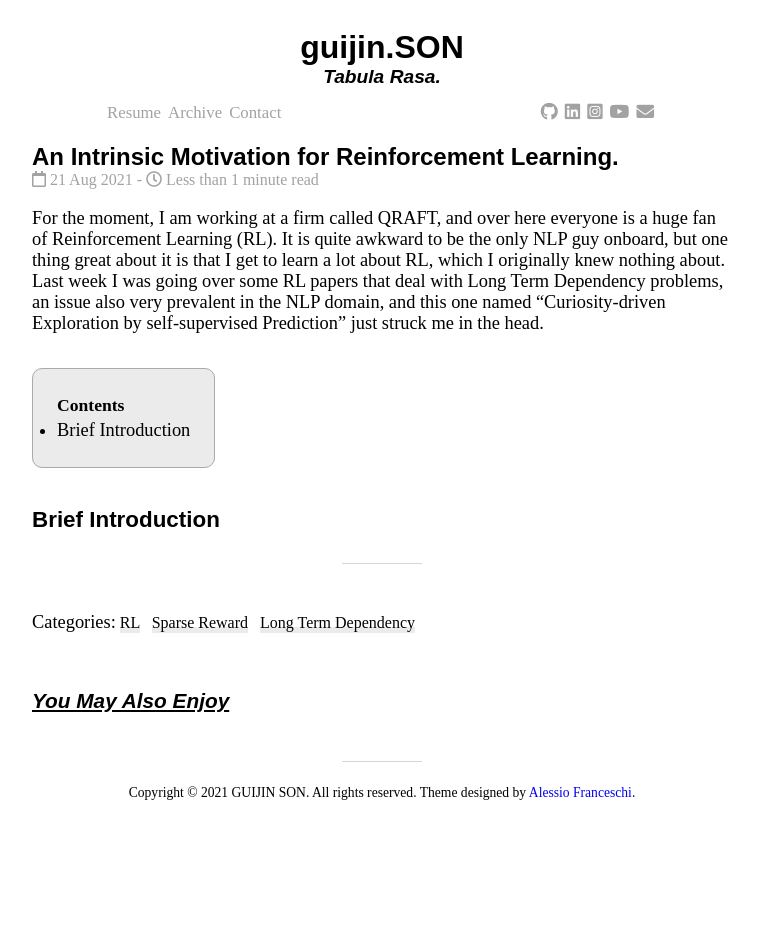
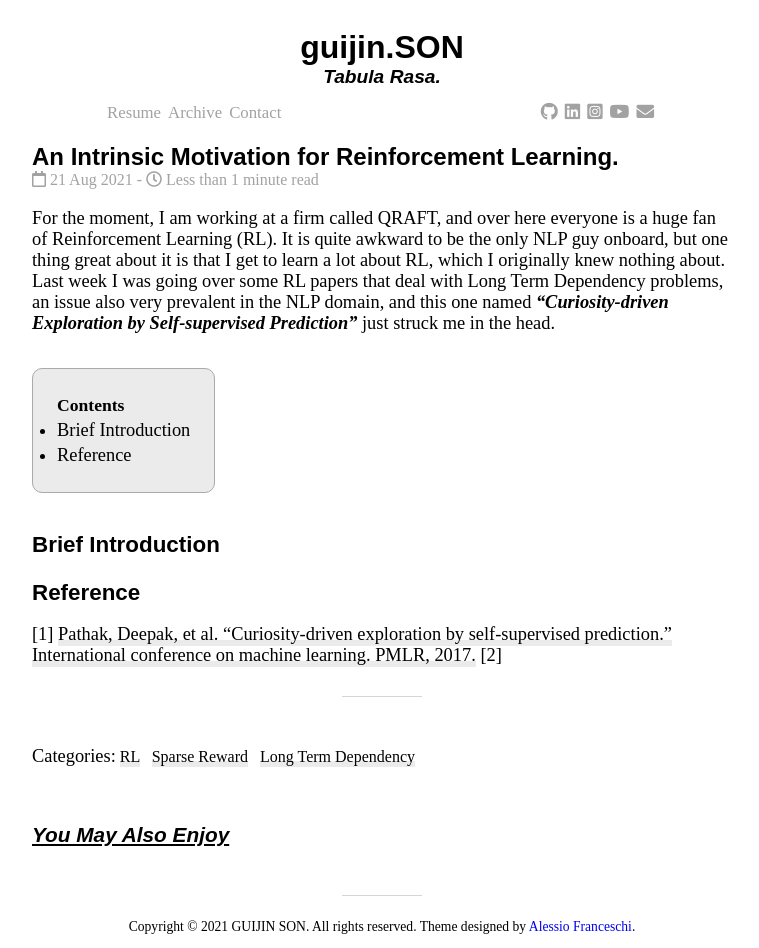
Before and after one commit to guijinSON/guijinSON.github.io, a Jekyll site: the page built from _posts/2021-08-21- An Intrinsic Motivation for Reinforcement Learning.md, in a window 1280 px wide. Shown: the whole page, without its empty margins (258-1017 px from the left). Built offline with Jekyll 4.4.1, drawn with Linux system fonts in a browser that asks for light colours; nearby versions of some CDN libraries; comment, search, counter and statistics services are not loaded; before the commit the page ends 900 px from its top, so only the background shows below that.

Commit message:
Update 2021-08-21- An Intrinsic Motivation for Reinforcement Learning.md

```diff
--- a/_posts/2021-08-21- An Intrinsic Motivation for Reinforcement Learning.md
+++ b/_posts/2021-08-21- An Intrinsic Motivation for Reinforcement Learning.md
@@ -5,9 +5,14 @@ categories: [RL,Sparse Reward,Long Term Dependency]
 description: "An Intrinsic Motivation for Reinforcement Learning."
 ---
 
-For the moment, I am working at a firm called QRAFT, and over here everyone is a huge fan of Reinforcement Learning (RL). It is quite awkward to be the only NLP guy onboard, but one thing great about it is that I get to learn a lot about RL, which I originally knew nothing about. Last week I was going over some RL papers that deal with Long Term Dependency problems, an issue also very prevalent in the NLP domain, and this one named "Curiosity-driven Exploration by self-supervised Prediction" just struck me in the head.
+For the moment, I am working at a firm called QRAFT, and over here everyone is a huge fan of Reinforcement Learning (RL). It is quite awkward to be the only NLP guy onboard, but one thing great about it is that I get to learn a lot about RL, which I originally knew nothing about. Last week I was going over some RL papers that deal with Long Term Dependency problems, an issue also very prevalent in the NLP domain, and this one named **_"Curiosity-driven Exploration by Self-supervised Prediction"_** just struck me in the head.
 
 * hello
 {:toc}
 
 ### Brief Introduction
+
+### Reference
+
+\[1] [Pathak, Deepak, et al. "Curiosity-driven exploration by self-supervised prediction." International conference on machine learning. PMLR, 2017.](https://arxiv.org/abs/1705.05363)
+\[2]
```
